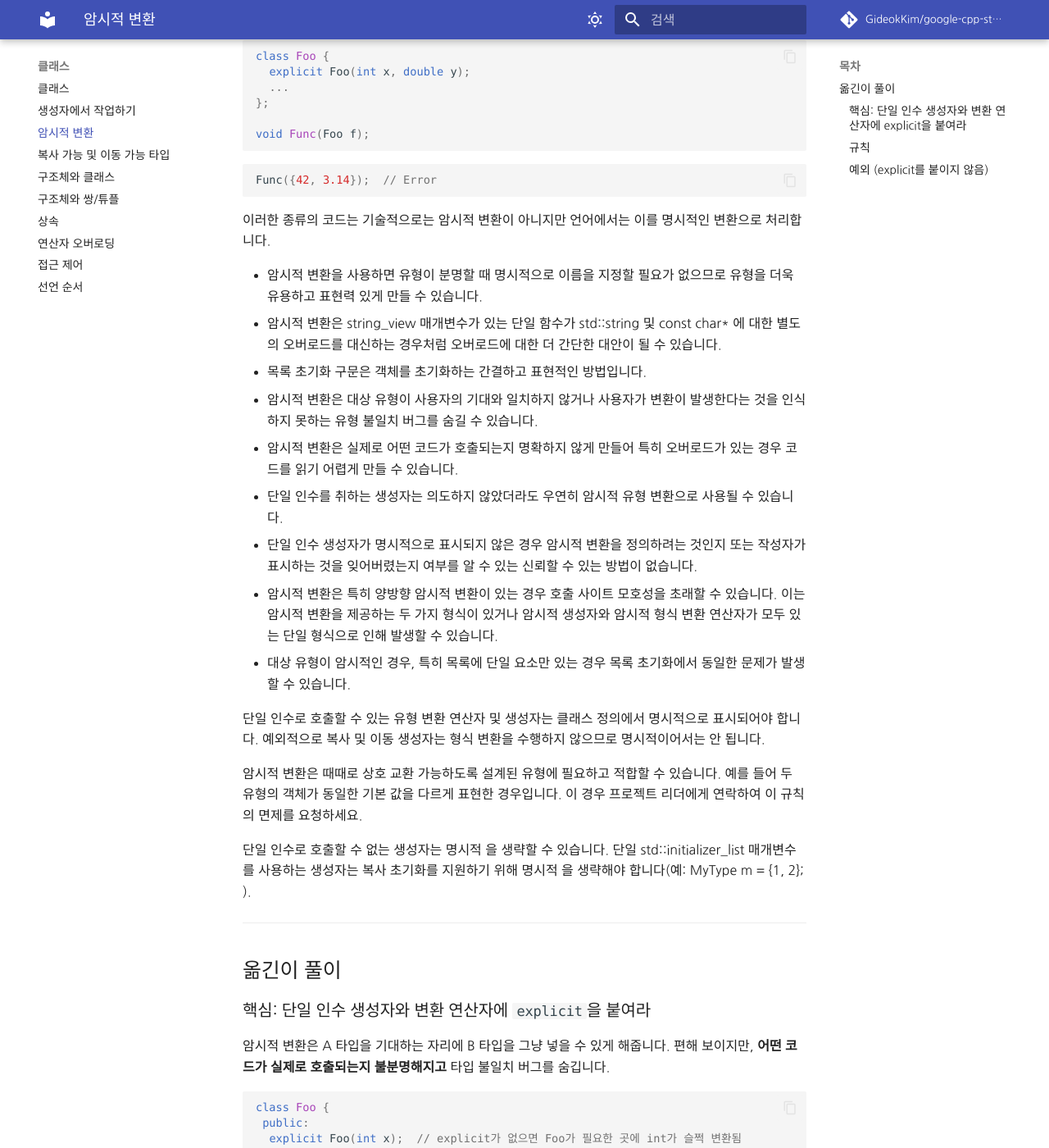
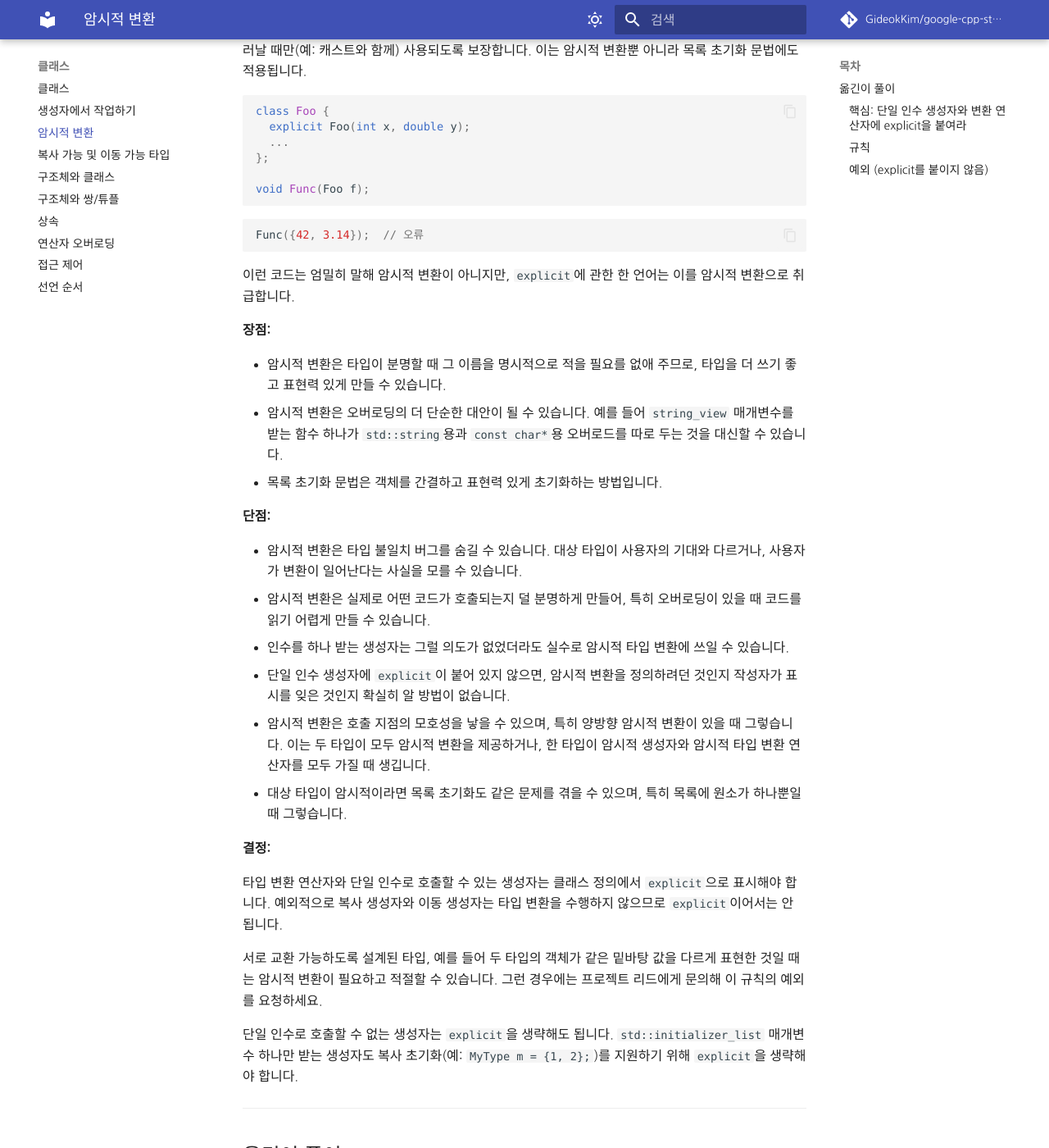
Before and after one commit to GideokKim/google-cpp-style-guide-kr, an MkDocs documentation site: the page built from google cpp style guide/implicit_conversions.md, in a window 1280 px wide and 1400 px high, scrolled down 499 px. Shown: the whole window at 82% size. Built offline with MkDocs 1.6.1 and Material for MkDocs 9.7.7, drawn with Linux system fonts in a browser that asks for light colours; some web fonts are replaced; comment, search, counter and statistics services are not loaded; some of the changed text lies outside the part shown.

Commit message:
docs(classes): restore upstream structure in `implicit conversions`
The page flattened the upstream Definition, Pros, Cons and Decision blocks
into bare paragraphs and unlabelled bullet lists, so three Pros items and
six Cons items ran together unmarked. It also mistranslated `a function
that takes a double parameter` as "이중 매개변수를 사용하는 함수",
turning the type `double` into "이중", and rendered the `explicit`
keyword as the Korean phrase "명시적 키워드" throughout, including the
broken "명시적 을 생략".

Restore the four block labels, retranslate the body, and mark `explicit`,
`double`, `int` and the other identifiers as code.

Resolves: #14

````diff
--- a/google cpp style guide/implicit_conversions.md
+++ b/google cpp style guide/implicit_conversions.md
@@ -1,12 +1,14 @@
 # 암시적 변환 (Implicit Conversions)
 
-암시적 변환을 정의하지 마세요. 변환 연산자와 단일 인수 생성자에는 명시적 키워드를 사용합니다.
+암시적 변환을 정의하지 마세요. 변환 연산자와 단일 인수 생성자에는 `explicit` 키워드를 사용하세요.
 
-암시적 변환을 사용하면 이중 매개변수를 사용하는 함수에 int 인수를 전달할 때와 같이 다른 유형(대상 유형이라고 함)이 예상되는 위치에서 한 가지 유형(소스 유형이라고 함)의 객체를 사용할 수 있습니다.
+**정의:**
 
-언어에 의해 정의된 암시적 변환 외에도 사용자는 소스 또는 대상 유형의 클래스 정의에 적절한 멤버를 추가하여 자신만의 변환을 정의할 수 있습니다. 소스 유형의 암시적 변환은 대상 유형의 이름을 딴 유형 변환 연산자(예: `operator bool()`)에 의해 정의됩니다. 대상 유형의 암시적 변환은 소스 유형을 유일한 인수(또는 기본값이 없는 유일한 인수)로 사용할 수 있는 생성자에 의해 정의됩니다.
+암시적 변환은 어떤 타입(원본 타입이라고 합니다)의 객체를 다른 타입(대상 타입이라고 합니다)이 필요한 자리에 사용할 수 있게 해줍니다. `double` 매개변수를 받는 함수에 `int` 인수를 전달하는 경우가 그런 예입니다.
 
-명시적 키워드는 생성자 또는 변환 연산자에 적용하여 사용 시점에서 대상 유형이 명시적인 경우(예: 캐스트 등)에만 사용할 수 있도록 할 수 있습니다. 이는 암시적 변환뿐만 아니라 목록 초기화 구문에도 적용됩니다.
+언어가 정의한 암시적 변환 외에도, 사용자는 원본 타입이나 대상 타입의 클래스 정의에 적절한 멤버를 추가해 자신만의 변환을 정의할 수 있습니다. 원본 타입 쪽의 암시적 변환은 대상 타입의 이름을 딴 타입 변환 연산자(예: `operator bool()`)로 정의합니다. 대상 타입 쪽의 암시적 변환은 원본 타입을 유일한 인수로(또는 기본값이 없는 유일한 인수로) 받을 수 있는 생성자로 정의합니다.
+
+`explicit` 키워드는 생성자나 변환 연산자에 붙일 수 있으며, 사용 지점에서 대상 타입이 명시적으로 드러날 때만(예: 캐스트와 함께) 사용되도록 보장합니다. 이는 암시적 변환뿐 아니라 목록 초기화 문법에도 적용됩니다.
 
 ```cpp
 class Foo {
@@ -18,27 +20,33 @@ void Func(Foo f);
 ```
 
 ```cpp
-Func({42, 3.14});  // Error
+Func({42, 3.14});  // 오류
 ```
 
-이러한 종류의 코드는 기술적으로는 암시적 변환이 아니지만 언어에서는 이를 명시적인 변환으로 처리합니다.
+이런 코드는 엄밀히 말해 암시적 변환이 아니지만, `explicit`에 관한 한 언어는 이를 암시적 변환으로 취급합니다.
 
-- 암시적 변환을 사용하면 유형이 분명할 때 명시적으로 이름을 지정할 필요가 없으므로 유형을 더욱 유용하고 표현력 있게 만들 수 있습니다.
-- 암시적 변환은 string_view 매개변수가 있는 단일 함수가 std::string 및 const char* 에 대한 별도의 오버로드를 대신하는 경우처럼 오버로드에 대한 더 간단한 대안이 될 수 있습니다.
-- 목록 초기화 구문은 객체를 초기화하는 간결하고 표현적인 방법입니다.
+**장점:**
 
-- 암시적 변환은 대상 유형이 사용자의 기대와 일치하지 않거나 사용자가 변환이 발생한다는 것을 인식하지 못하는 유형 불일치 버그를 숨길 수 있습니다.
-- 암시적 변환은 실제로 어떤 코드가 호출되는지 명확하지 않게 만들어 특히 오버로드가 있는 경우 코드를 읽기 어렵게 만들 수 있습니다.
-- 단일 인수를 취하는 생성자는 의도하지 않았더라도 우연히 암시적 유형 변환으로 사용될 수 있습니다.
-- 단일 인수 생성자가 명시적으로 표시되지 않은 경우 암시적 변환을 정의하려는 것인지 또는 작성자가 표시하는 것을 잊어버렸는지 여부를 알 수 있는 신뢰할 수 있는 방법이 없습니다.
-- 암시적 변환은 특히 양방향 암시적 변환이 있는 경우 호출 사이트 모호성을 초래할 수 있습니다. 이는 암시적 변환을 제공하는 두 가지 형식이 있거나 암시적 생성자와 암시적 형식 변환 연산자가 모두 있는 단일 형식으로 인해 발생할 수 있습니다.
-- 대상 유형이 암시적인 경우, 특히 목록에 단일 요소만 있는 경우 목록 초기화에서 동일한 문제가 발생할 수 있습니다.
+- 암시적 변환은 타입이 분명할 때 그 이름을 명시적으로 적을 필요를 없애 주므로, 타입을 더 쓰기 좋고 표현력 있게 만들 수 있습니다.
+- 암시적 변환은 오버로딩의 더 단순한 대안이 될 수 있습니다. 예를 들어 `string_view` 매개변수를 받는 함수 하나가 `std::string`용과 `const char*`용 오버로드를 따로 두는 것을 대신할 수 있습니다.
+- 목록 초기화 문법은 객체를 간결하고 표현력 있게 초기화하는 방법입니다.
 
-단일 인수로 호출할 수 있는 유형 변환 연산자 및 생성자는 클래스 정의에서 명시적으로 표시되어야 합니다. 예외적으로 복사 및 이동 생성자는 형식 변환을 수행하지 않으므로 명시적이어서는 안 됩니다.
+**단점:**
 
-암시적 변환은 때때로 상호 교환 가능하도록 설계된 유형에 필요하고 적합할 수 있습니다. 예를 들어 두 유형의 객체가 동일한 기본 값을 다르게 표현한 경우입니다. 이 경우 프로젝트 리더에게 연락하여 이 규칙의 면제를 요청하세요.
+- 암시적 변환은 타입 불일치 버그를 숨길 수 있습니다. 대상 타입이 사용자의 기대와 다르거나, 사용자가 변환이 일어난다는 사실을 모를 수 있습니다.
+- 암시적 변환은 실제로 어떤 코드가 호출되는지 덜 분명하게 만들어, 특히 오버로딩이 있을 때 코드를 읽기 어렵게 만들 수 있습니다.
+- 인수를 하나 받는 생성자는 그럴 의도가 없었더라도 실수로 암시적 타입 변환에 쓰일 수 있습니다.
+- 단일 인수 생성자에 `explicit`이 붙어 있지 않으면, 암시적 변환을 정의하려던 것인지 작성자가 표시를 잊은 것인지 확실히 알 방법이 없습니다.
+- 암시적 변환은 호출 지점의 모호성을 낳을 수 있으며, 특히 양방향 암시적 변환이 있을 때 그렇습니다. 이는 두 타입이 모두 암시적 변환을 제공하거나, 한 타입이 암시적 생성자와 암시적 타입 변환 연산자를 모두 가질 때 생깁니다.
+- 대상 타입이 암시적이라면 목록 초기화도 같은 문제를 겪을 수 있으며, 특히 목록에 원소가 하나뿐일 때 그렇습니다.
 
-단일 인수로 호출할 수 없는 생성자는 명시적 을 생략할 수 있습니다. 단일 std::initializer_list 매개변수를 사용하는 생성자는 복사 초기화를 지원하기 위해 명시적 을 생략해야 합니다(예: MyType m = {1, 2}; ).
+**결정:**
+
+타입 변환 연산자와 단일 인수로 호출할 수 있는 생성자는 클래스 정의에서 `explicit`으로 표시해야 합니다. 예외적으로 복사 생성자와 이동 생성자는 타입 변환을 수행하지 않으므로 `explicit`이어서는 안 됩니다.
+
+서로 교환 가능하도록 설계된 타입, 예를 들어 두 타입의 객체가 같은 밑바탕 값을 다르게 표현한 것일 때는 암시적 변환이 필요하고 적절할 수 있습니다. 그런 경우에는 프로젝트 리드에게 문의해 이 규칙의 예외를 요청하세요.
+
+단일 인수로 호출할 수 없는 생성자는 `explicit`을 생략해도 됩니다. `std::initializer_list` 매개변수 하나만 받는 생성자도 복사 초기화(예: `MyType m = {1, 2};`)를 지원하기 위해 `explicit`을 생략해야 합니다.
 
 ---
 
````
